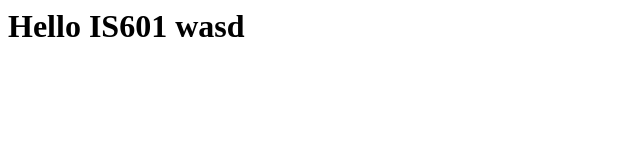
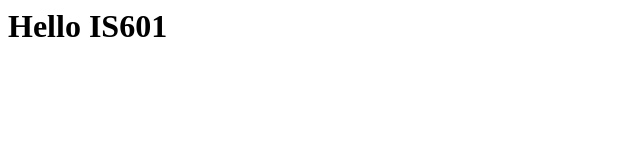
Before and after one commit to JayPatel504/TestWebsite, a plain HTML site: page index.html in a window 1280 px wide. Shown: the whole page, without its empty margins (0-640 px from the left). Drawn offline with Linux system fonts and the light colour scheme.

Commit message:
Task: Took out "wasd"

```diff
--- a/index.html
+++ b/index.html
@@ -3,6 +3,6 @@
 		<title>My First Website</title>
 	</head>
 	<body>
-		<h1>Hello IS601 wasd</h1>
+		<h1>Hello IS601</h1>
 	</body>
 </html>
```
